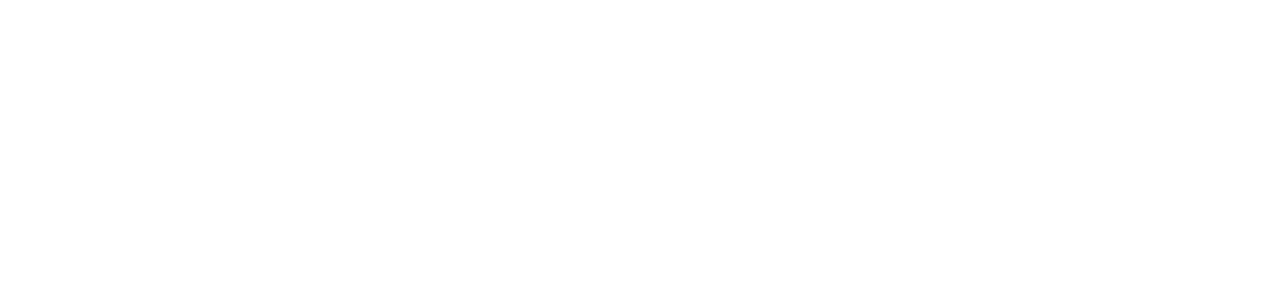
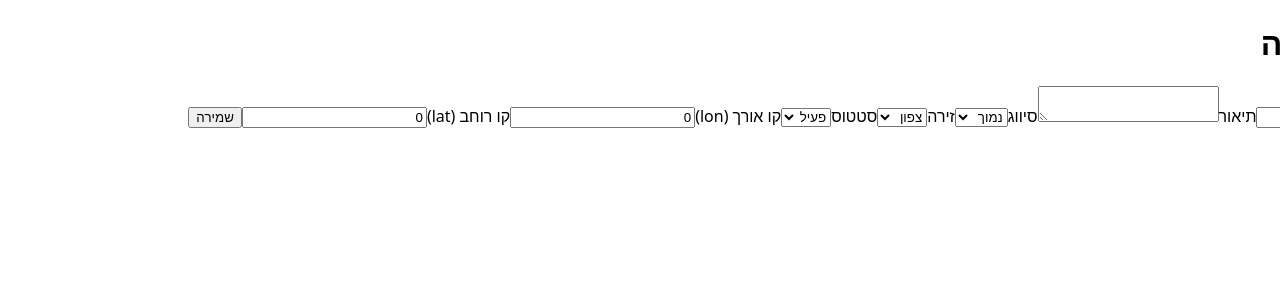
Before and after one commit to elyasafw/-Watchful-Eye-Test, a React (Vite) app in the folder client/: page /alerts/new in a window 1280 px wide. Before the commit this address had no page. Shown: the top 300 px of the page. Built offline with nearby package versions, Linux system fonts and the light colour scheme.

Commit message:
added a new alert creation page and form component

```diff
--- /dev/null
+++ b/client/src/components/AlertForm.tsx
@@ -0,0 +1,130 @@
+import { useState, type FormEvent } from "react";
+import type { NewAlert } from "../types/alert";
+
+export interface AlertFormProps {
+    onSubmit: (alert: NewAlert) => void;
+}
+
+const BASIC_ALERT: NewAlert = {
+    displayName: "",
+    description: "",
+    priority: "Low",
+    arena: "North",
+    status: "Active",
+    lon: 0,
+    lat: 0,
+};
+
+export default function AlertForm({ onSubmit }: AlertFormProps) {
+    const [alert, setAlert] = useState<NewAlert>(BASIC_ALERT);
+
+    function handleSubmit(e: FormEvent) {
+        e.preventDefault();
+        onSubmit(alert);
+    }
+
+    return (
+        <form onSubmit={handleSubmit}>
+            <label>
+                שם
+                <input
+                    required
+                    value={alert.displayName}
+                    onChange={(e) =>
+                        setAlert({ ...alert, displayName: e.target.value })
+                    }
+                />
+            </label>
+
+            <label>
+                תיאור
+                <textarea
+                    required
+                    value={alert.description}
+                    onChange={(e) =>
+                        setAlert({ ...alert, description: e.target.value })
+                    }
+                />
+            </label>
+
+            <label>
+                סיווג
+                <select
+                    value={alert.priority}
+                    onChange={(e) =>
+                        setAlert({
+                            ...alert,
+                            priority: e.target.value as NewAlert["priority"],
+                        })
+                    }
+                >
+                    <option value="Low">נמוך</option>
+                    <option value="Medium">סביר</option>
+                    <option value="High">גבוה</option>
+                    <option value="Critical">קריטי</option>
+                </select>
+            </label>
+
+            <label>
+                זירה
+                <select
+                    value={alert.arena}
+                    onChange={(e) =>
+                        setAlert({
+                            ...alert,
+                            arena: e.target.value as NewAlert["arena"],
+                        })
+                    }
+                >
+                    <option value="North">צפון</option>
+                    <option value="South">דרום</option>
+                    <option value="Center">מרכז</option>
+                </select>
+            </label>
+
+            <label>
+                סטטוס
+                <select
+                    value={alert.status}
+                    onChange={(e) =>
+                        setAlert({
+                            ...alert,
+                            status: e.target.value as NewAlert["status"],
+                        })
+                    }
+                >
+                    <option value="Active">פעיל</option>
+                    <option value="Handled">טופל</option>
+                </select>
+            </label>
+
+            <label>
+                קו אורך (lon)
+                <input
+                    required
+                    type="number"
+                    step="any"
+                    value={alert.lon}
+                    onChange={(e) =>
+                        setAlert({ ...alert, lon: Number(e.target.value) })
+                    }
+                />
+            </label>
+
+            <label>
+                קו רוחב (lat)
+                <input
+                    required
+                    type="number"
+                    step="any"
+                    value={alert.lat}
+                    onChange={(e) =>
+                        setAlert({ ...alert, lat: Number(e.target.value) })
+                    }
+                />
+            </label>
+
+            <button type="submit">שמירה</button>
+        </form>
+    );
+}
--- a/client/src/components/AlertsTable.tsx
+++ b/client/src/components/AlertsTable.tsx
@@ -21,9 +21,11 @@
             <tbody>
                 {alerts.map((alert) => (
                     <tr key={alert._id}>
-                        <Link to={`/alerts/${alert._id}`}>
-                            <td>{alert.displayName}</td>
-                        </Link>
+                        <td>
+                            <Link to={`/alerts/${alert._id}`}>
+                                {alert.displayName}
+                            </Link>
+                        </td>
                         <td>{alert.priority}</td>
                         <td>{alert.arena}</td>
                         <td>{alert.status}</td>
--- /dev/null
+++ b/client/src/pages/NewAlertPage.tsx
@@ -0,0 +1,21 @@
+import { useNavigate } from "react-router-dom";
+import AlertForm from "../components/AlertForm";
+import { useAlertsStore } from "../store/alertsStore";
+import type { NewAlert } from "../types/alert";
+
+export default function NewAlertPage() {
+    const addAlert = useAlertsStore((state) => state.addAlert);
+    const navigate = useNavigate();
+
+    async function handleSubmit(alert: NewAlert) {
+        await addAlert(alert);
+        navigate("/");
+    }
+
+    return (
+        <div>
+            <h1>התראה חדשה</h1>
+            <AlertForm onSubmit={handleSubmit} />
+        </div>
+    );
+}
--- a/client/src/routes/AppRoutes.tsx
+++ b/client/src/routes/AppRoutes.tsx
@@ -1,12 +1,14 @@
 import { Route, Routes } from "react-router-dom";
 import AlertsListPage from "../pages/AlertsListPage";
 import HomePage from "../pages/HomePage";
+import NewAlertPage from "../pages/NewAlertPage";
 
 export default function AppRoutes() {
     return (
         <Routes>
             <Route path="/" element={<HomePage />} />
             <Route path="/alerts" element={<AlertsListPage />} />
+            <Route path="/alerts/new" element={<NewAlertPage />} />
         </Routes>
     );
 }
```
Also changed, not shown: client/src/App.css (deleted, +0 -184 lines).
